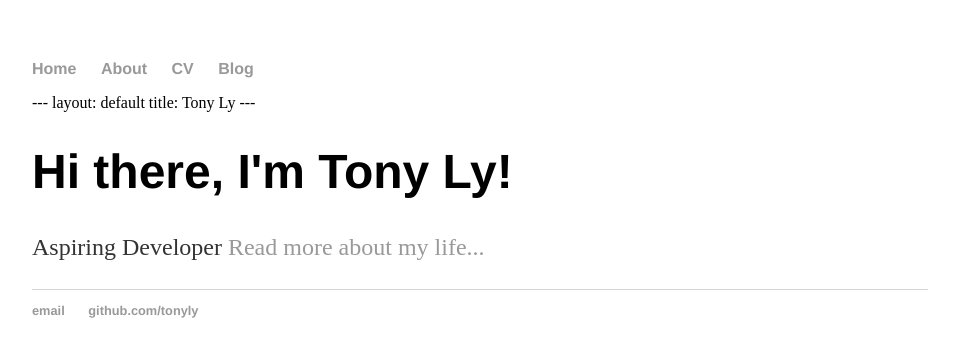
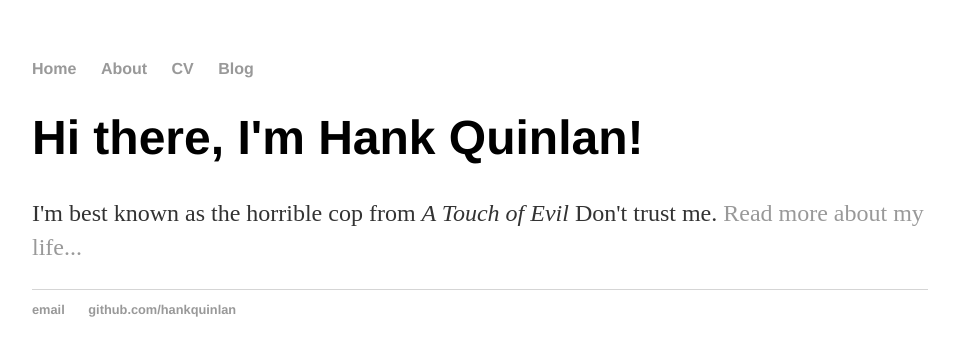
Before and after one commit to tonyly/tonyly.github.io, a Jekyll site: the page index.html, which Jekyll copies as it is, in a window 1280 px wide. Shown: the top 357 px of the page, without its empty margins (160-1115 px from the left). Built offline with Jekyll 4.4.1, drawn with Linux system fonts in a browser that asks for light colours.

Commit message:
Update index.html

```diff
--- a/index.html
+++ b/index.html
@@ -1,7 +1,7 @@
 <!DOCTYPE html>
 <html>
 	<head>
-		<title>Tony Ly</title>
+		<title>Hank Quinlan, Horrible Cop</title>
 		<!-- link to main stylesheet -->
 		<link rel="Stylesheet" type="text/css" href="/css/main.css">
 	</head>
@@ -15,19 +15,15 @@
     		</ul>
 		</nav>
 		<div class="container">
-		---
-                layout: default
-                title: Tony Ly
-                ---
     		<div class="blurb">
-        		<h1>Hi there, I'm Tony Ly!</h1>
-				<p>Aspiring Developer <a href="/about">Read more about my life...</a></p>
+        		<h1>Hi there, I'm Hank Quinlan!</h1>
+				<p>I'm best known as the horrible cop from <em>A Touch of Evil</em> Don't trust me. <a href="/about">Read more about my life...</a></p>
     		</div><!-- /.blurb -->
 		</div><!-- /.container -->
 		<footer>
     		<ul>
         		<li><a href="mailto:hankquinlanhub@gmail.com">email</a></li>
-        		<li><a href="https://github.com/tonyly">github.com/tonyly</a></li>
+                        <li><a href="https://github.com/hankquinlan">github.com/hankquinlan</a></li>
 			</ul>
 		</footer>
 	</body>
```
